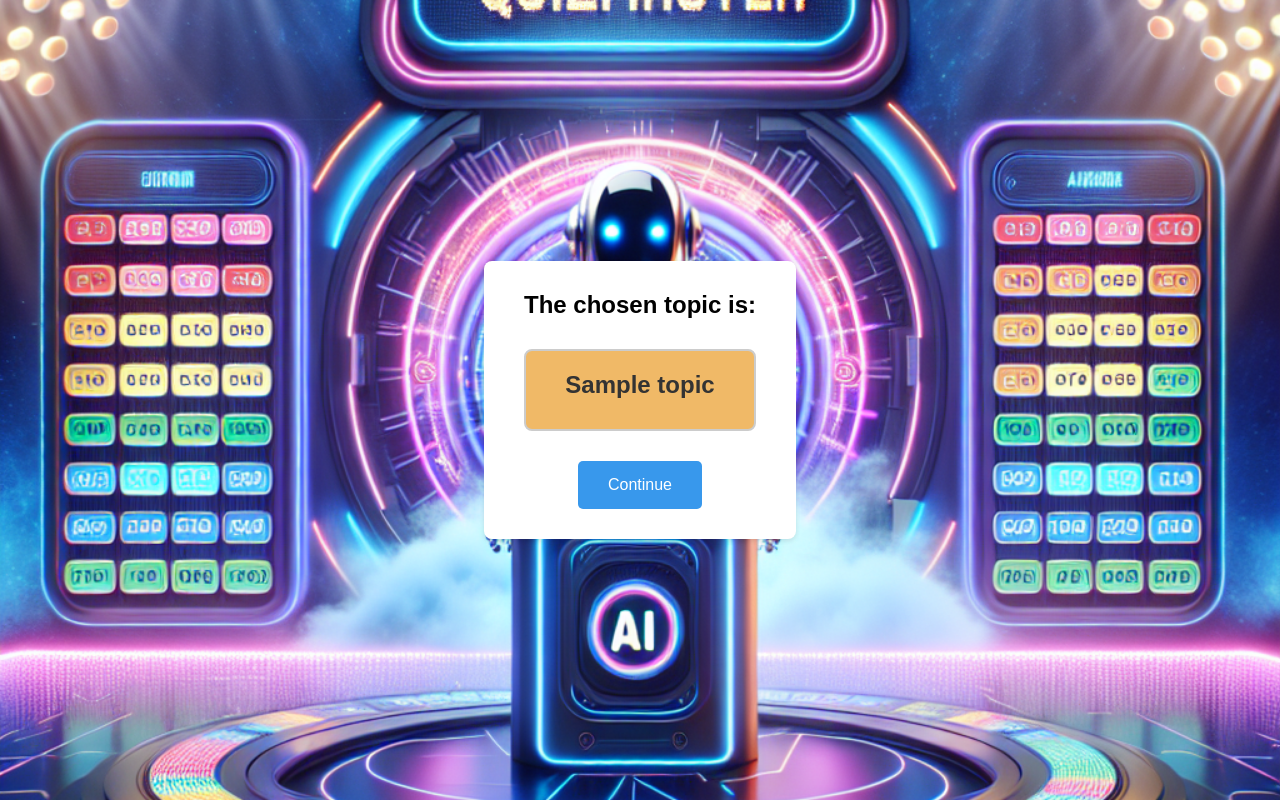
After one commit to carlopinto/llm-powered-game, a Flask app: template llmgame/templates/surprise.html in a window 1280 px wide. The commit adds this page. Run offline with Flask 3, Linux system fonts and the light colour scheme; the template is opened without the code that fills it: most values are stand-ins (such as "Sample title", 1, 10 or a date in 2020).

Commit message:
Add surprise HTML page with a single topic card Add variation of topic-card #7

```diff
--- a/llmgame/static/style.css
+++ b/llmgame/static/style.css
@@ -99,7 +99,7 @@ header p {
 .topic-card {
     border: 2px solid #ccc;  /* Updated border */
     border-radius: 8px;
-    padding: 20px;
+    padding: 20px 0;
     text-align: center;
     cursor: pointer;
     transition: background-color 0.3s ease;
@@ -107,7 +107,7 @@ header p {
     background-color: #67f079;
 }
 
-.topic-card h2 {
+.topic-card h2, .topic-card-surprise h2 {
     margin-bottom: 10px;
     color: #333; /* A darker text color */
 }
@@ -115,6 +115,17 @@ header p {
 .topic-card:hover {
     background-color: #e8f0fe; /* A light blue hover color */
     box-shadow: 0 2px 6px rgba(0,0,0,0.15);
+}
+
+.topic-card-surprise {
+    border: 2px solid #ccc;  /* Updated border */
+    border-radius: 8px;
+    padding: 20px;
+    text-align: center;
+    transition: background-color 0.3s ease;
+    margin-top: 30px;
+    margin-bottom: 30px;
+    background-color: #f0b967;
 }
 
 .option-grid {
--- /dev/null
+++ b/llmgame/templates/surprise.html
@@ -0,0 +1,36 @@
+<!DOCTYPE html>
+<html lang="en">
+<head>
+    <meta charset="UTF-8">
+    <meta name="viewport" content="width=device-width, initial-scale=1.0">
+    <title>AI Quizmaster</title>
+    <link rel="stylesheet" href="{{ url_for('static', filename='style.css') }}">
+</head>
+<body>
+    <div class="main-section">
+        <div class="container" id="topicPage">
+            <h2>The chosen topic is:</h1>
+            <div class="topic-card-surprise" data-topic-name="{{topic}}">
+                <h2>{{topic}}</h2>
+            </div>
+            <button id="continueButton">Continue</button>
+        </div>
+
+        <div class="loader" id="loader"></div>
+    </div>
+
+    <script src="https://ajax.googleapis.com/ajax/libs/jquery/3.6.3/jquery.min.js"></script>
+    <script>
+        $('#continueButton').click(function() {
+            document.getElementById('loader').style.display = 'block';
+
+            let selTopic = "{{topic|safe}}";
+            console.log(selTopic);
+
+            let selectedTopic = encodeURIComponent(selTopic);
+            let url = "{{ url_for('llmgame.display_question') }}?selected_topic=" + selectedTopic;
+            window.location.href = url;
+        });
+    </script>
+</body>
+</html>
```
